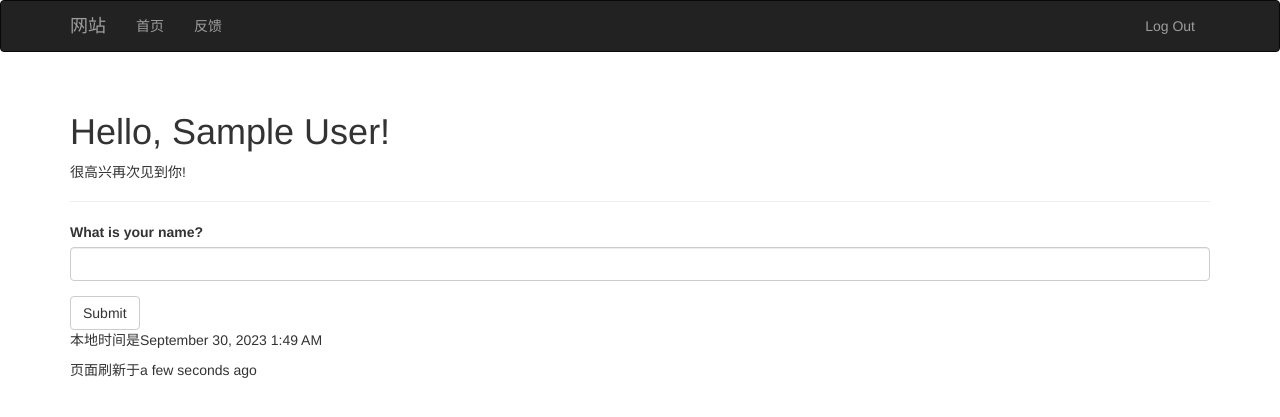
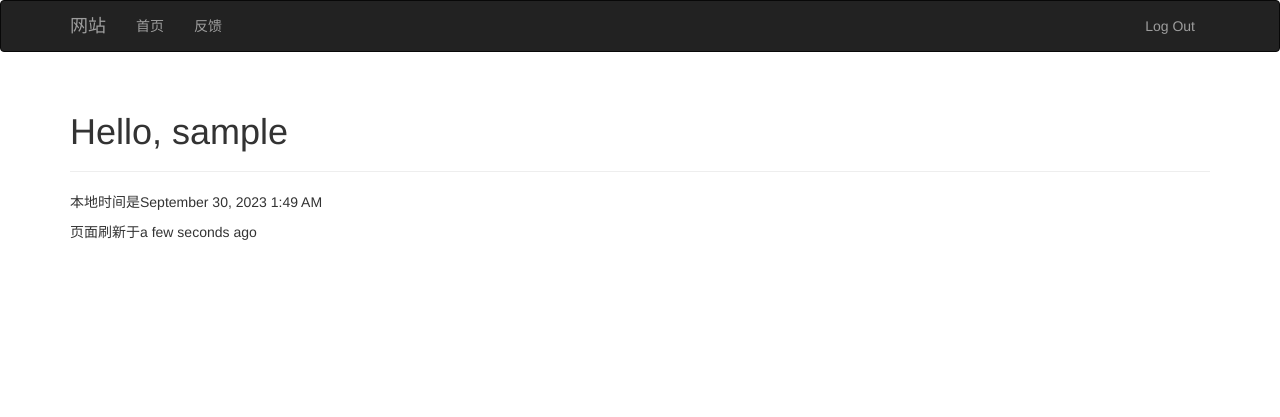
Before and after one commit to PengleiYu/my_flask, a Flask app: page / in a window 1280 px wide. Shown: the top 417 px of the page. Run offline with Flask 3, Linux system fonts and the light colour scheme; the visitor is signed in with stand-in values (Sample User, id 1); some libraries are stand-ins or nearby versions.

Commit message:
调通登录功能

```diff
--- a/app/main/views.py
+++ b/app/main/views.py
@@ -11,26 +11,7 @@ from ..email import send_email
 
 @main.route("/", methods=['GET', 'POST'])
 def index():
-    form = NameForm()
-    if form.validate_on_submit():
-        user = User.query.filter_by(username=form.name.data).first()
-        new_name = form.name.data
-        if user is None:
-            user = User(username=new_name)
-            db.session.add(user)
-            db.session.commit()
-            session['known'] = False
-            if current_app.config.get('FLASKY_ADMIN'):
-                send_email(current_app.config['FLASKY_ADMIN'], 'New User', 'mail/new_user', user=user)
-        else:
-            session['known'] = True
-
-        session['name'] = new_name
-        return redirect(url_for('main.index'))
-    name = session.get('name')
-    known = session.get('known', False)
-    return render_template("index.html", current_time=datetime.utcnow(),
-                           form=form, name=name, known=known)
+    return render_template("index.html", current_time=datetime.utcnow())
 
 
 @main.route('/feedback_to_admin', methods=['GET', 'POST'])
--- a/app/templates/index.html
+++ b/app/templates/index.html
@@ -7,12 +7,13 @@
 
 {% block page_content %}
     <div class="page-header">
-        <h1>Hello, {% if name %}{{ name }}{% else %}Stranger{% endif %}!</h1>
-        {% if not known %}
-            <p>很高兴见到你!</p>
-        {% else %}
-            <p>很高兴再次见到你!</p>
-        {% endif %}
+        <h1>
+            Hello,
+            {% if current_user.is_authenticated %}
+                {{ current_user.username }}
+            {% else %}
+                Stranger!
+            {% endif %}
+        </h1>
     </div>
-    {{ wtf.quick_form(form) }}
 {% endblock %}
```
Also changed, not shown: app/auth/views.py (+22 -3 lines), app/templates/auth/login.html (+9 -0 lines).
